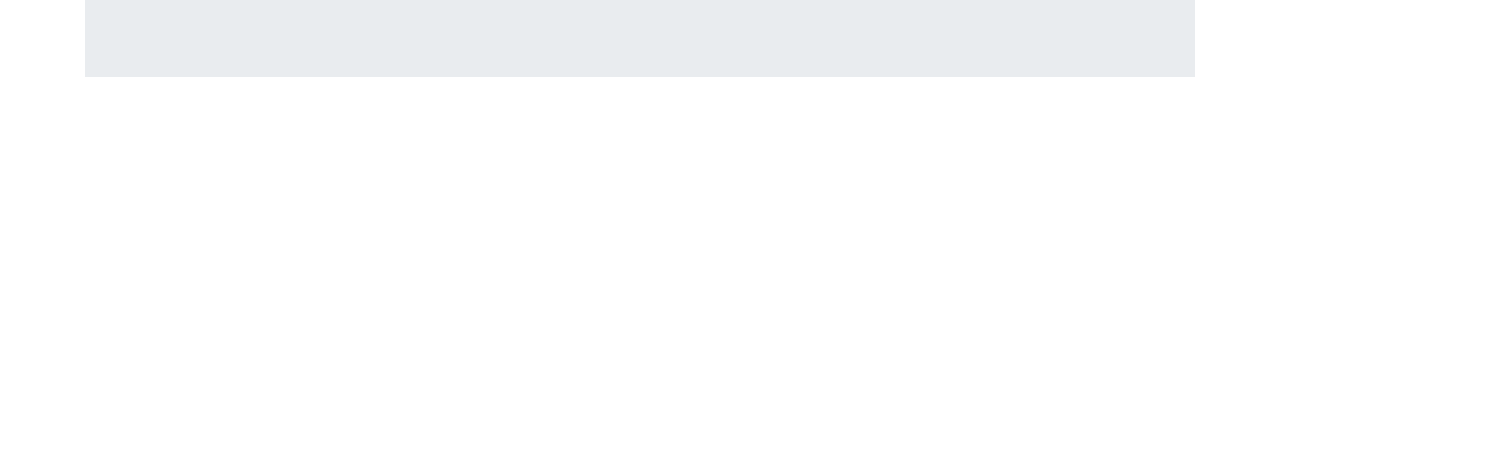
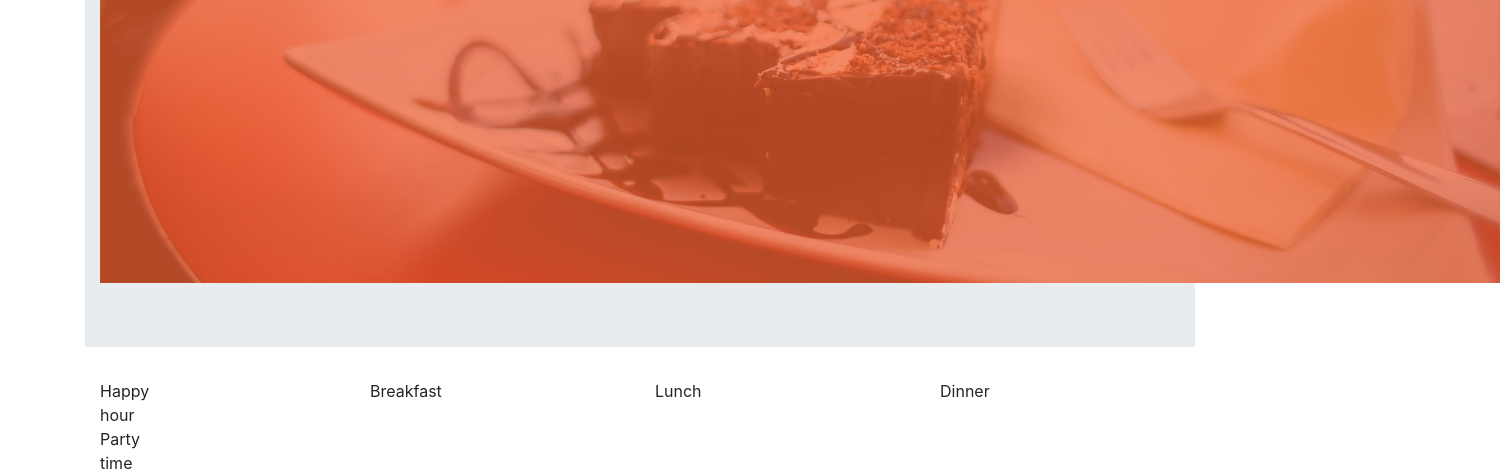
Before and after one commit to mburungo/Mama-Anita, a plain HTML site: page index.html in a window 1280 px wide. Shown: the part 417-892 px from the top of the page, 1500 px wide, since content can reach past the window. Before the commit the page ends 800 px from the top, so only its background shows below. Drawn offline with Linux system fonts and the light colour scheme; files whose address does not match are found by name.

Commit message:
forming rows and columns for breakfast lunch and dinner

```diff
--- a/css/styles.css
+++ b/css/styles.css
@@ -1,6 +1,3 @@
-jumbotron-fluid{
-  background-image: url(../images/backgrounds/landing.jpg);
+div.image{
+  content:url(/home/muhoro/Documents/mama-anita/images/backgrounds/landing.jpg);
 }
-first-part{
-
-}
--- a/index.html
+++ b/index.html
@@ -6,15 +6,29 @@
   </head>
   <body>
     <div class="first-part">
-    <div class="container">
-    <div class="jumbotron jumbotron-fluid" height=1000px>
       <div class="container">
-        <div class="text-center">
+        <div class="jumbotron jumbotron-fluid">
+          <div class="container">
+            <div class="text-center">
+              <div class="image">
       <img src="images/logoBig.png" float= "center">
       <p class="text-center" style="text-transform:capitalize">We provide the best food</p>
       <p style="text-transform:capitalize">At the <strong>right price</strong>
+    </div>
+      </div>
+        </div>
+          </div>
+              </div>
+    <div class="container">
+      <div class="row">
+        <div class="col-md-3">
+          <div class="col-md-3">Happy hour</div>
+          <div class="w-100"></div>
+            <div class="col-md-3">Party time</div>
+        </div>
+          <div class="col-md-3">Breakfast</div>
+            <div class="col-md-3">Lunch</div>
+              <div class="col-md-3">Dinner</div>
 
-
-
-  </body>
-</html>
+    </div>
+      </div>
```
